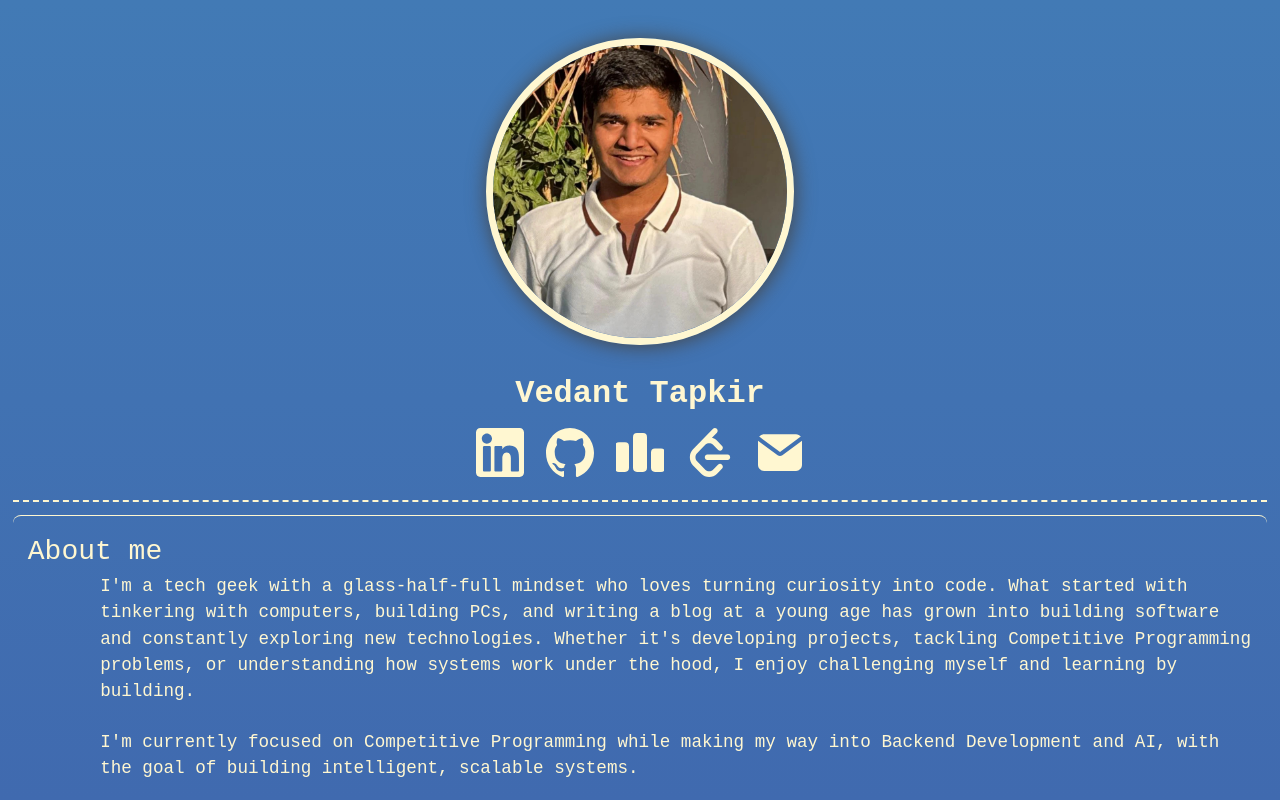
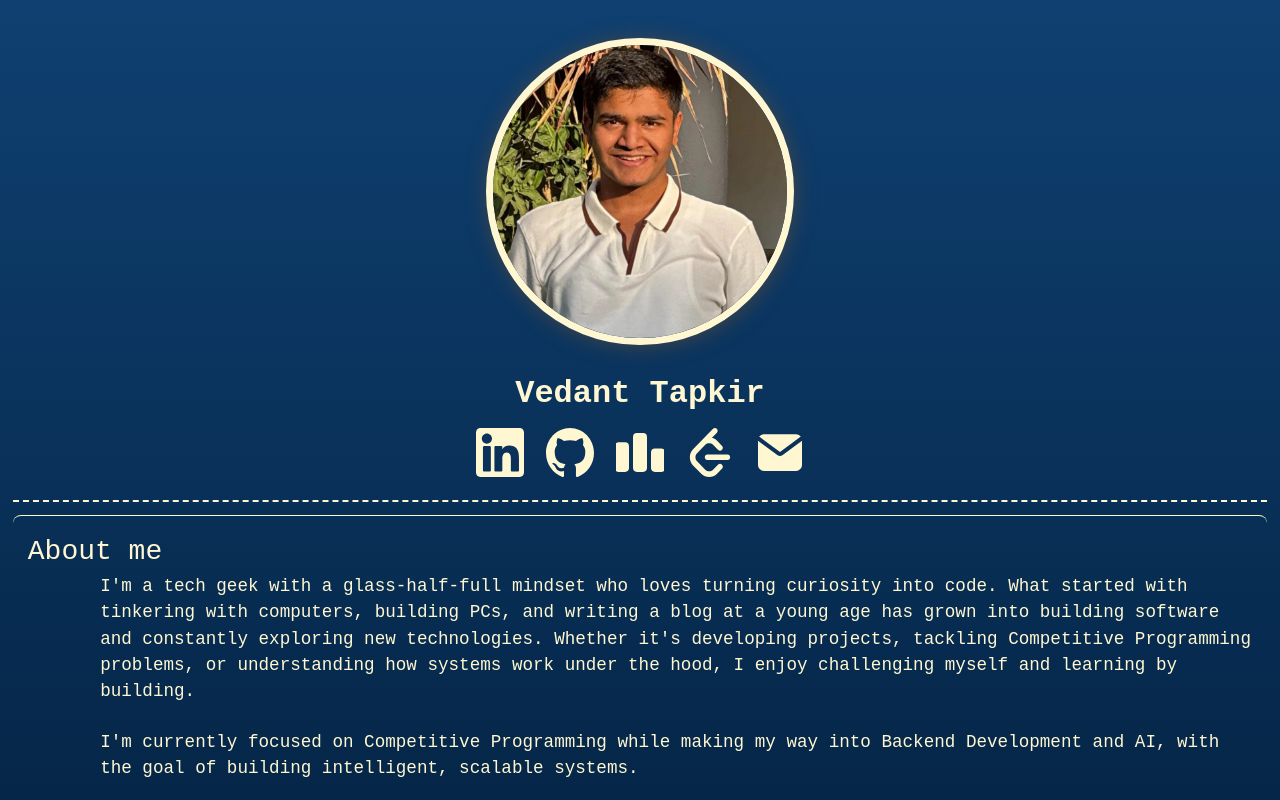
Before and after one commit to Octaflick/Portfolio, a React (Vite) app: page / in a window 1280 px wide. Shown: the top 800 px of the page. Built offline with nearby package versions, Linux system fonts and the light colour scheme; no server answers.

Commit message:
Change: Colour Theme

```diff
--- a/src/index.css
+++ b/src/index.css
@@ -11,8 +11,7 @@ body {
 	width: 100vw;
 	padding: 1%;
 	overflow-x: hidden;
-	background: linear-gradient(#427AB5, #406AAF);
-	/*background: linear-gradient(#218DAE, #2BBBD7);*/
+	background: linear-gradient(#0f4071, #052648);
 	background-attachment: fixed;
 	color: #fff7d1;
 }
```
